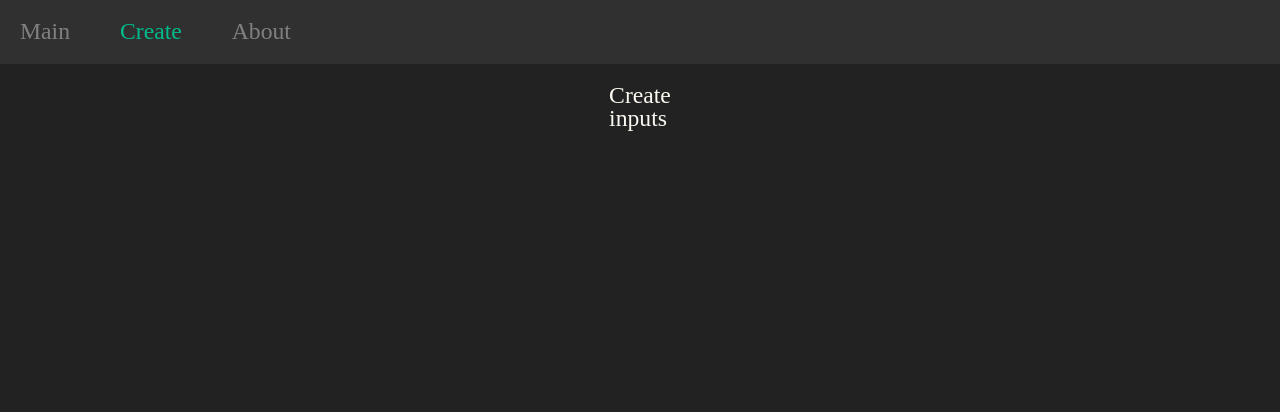
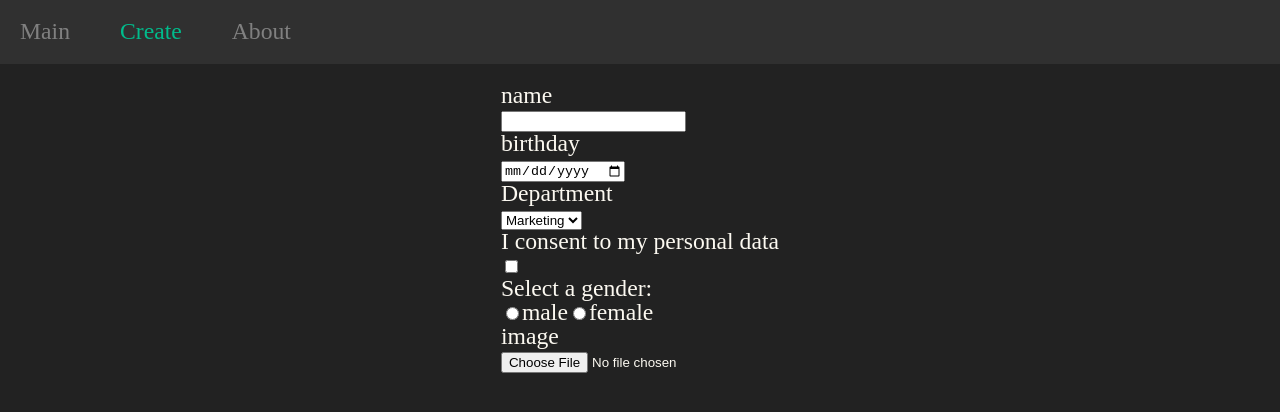
Before and after one commit to maxmabius/rss-react, a React (Vite) app in the folder react-components/: page /create in a window 1280 px wide. Shown: the top 412 px of the page. Built offline with nearby package versions, Linux system fonts and the light colour scheme.

Commit message:
feat: add inputs

```diff
--- /dev/null
+++ b/react-components/src/components/file/index.tsx
@@ -0,0 +1,16 @@
+import * as React from 'react';
+import './index.css';
+
+interface Props {
+  label: string;
+  children?: React.ReactNode;
+}
+
+export default function File(props: Props) {
+  return (
+    <div>
+      <div>{props.label}</div>
+      <input type="file" />
+    </div>
+  );
+}
--- /dev/null
+++ b/react-components/src/components/input/index.tsx
@@ -0,0 +1,16 @@
+import React from 'react';
+import './index.css';
+
+interface Props {
+  label: string;
+  type?: 'text' | 'date' | 'checkbox' | 'checkbox';
+}
+
+export default function Input({ label, type = 'text' }: Props) {
+  return (
+    <div>
+      <div>{label}</div>
+      <input type={type} />
+    </div>
+  );
+}
--- /dev/null
+++ b/react-components/src/components/radio-group/index.tsx
@@ -0,0 +1,30 @@
+import * as React from 'react';
+import './index.css';
+
+interface TypeOption {
+  name: string;
+  value: string;
+}
+
+interface Props {
+  legend: string;
+  radioGroupOptions: Array<TypeOption>;
+}
+
+export default function RadioGroup({ legend, radioGroupOptions }: Props) {
+  return (
+    <fieldset>
+      <legend>{legend}</legend>
+      <React.Fragment>
+        {radioGroupOptions.map((option) => {
+          return (
+            <span key={option.value}>
+              <input value={option.value} name={option.name} type="radio" />
+              <label htmlFor={option.value}>{option.value}</label>
+            </span>
+          );
+        })}
+      </React.Fragment>
+    </fieldset>
+  );
+}
--- /dev/null
+++ b/react-components/src/components/select/index.tsx
@@ -0,0 +1,16 @@
+import * as React from 'react';
+import './index.css';
+
+interface Props {
+  label: string;
+  children?: React.ReactNode;
+}
+
+export default function Select(props: Props) {
+  return (
+    <div>
+      <div>{props.label}</div>
+      <select>{props.children}</select>
+    </div>
+  );
+}
--- a/react-components/src/pages/create-form/index.tsx
+++ b/react-components/src/pages/create-form/index.tsx
@@ -1,13 +1,63 @@
 import * as React from 'react';
-import reactLogo from '../../assets/react.svg';
+
+import Select from '../../components/select';
+import Input from '../../components/input';
+import RadioGroup from '../../components/radio-group';
+import File from '../../components/file';
 
 import './index.css';
 
-export default function About() {
-  return (
-    <div>
-      <h2>Create</h2>
-      <div>inputs</div>
-    </div>
-  );
+interface Props {
+  children?: React.ReactNode;
 }
+
+interface State {
+  isSubmitting: boolean;
+}
+
+export default class CreateForm extends React.Component<Props, State> {
+  constructor(props: Props) {
+    super(props);
+
+    this.state = {
+      isSubmitting: false,
+    };
+
+    this.handleSubmit = this.handleSubmit.bind(this);
+  }
+
+  handleSubmit(event: React.FormEvent<HTMLFormElement>) {
+    event.preventDefault();
+    this.setState({
+      ...this.state,
+      isSubmitting: true,
+    });
+  }
+
+  render() {
+    const radioGroupOptions = [
+      {
+        name: 'gender',
+        value: 'male',
+      },
+      {
+        name: 'gender',
+        value: 'female',
+      },
+    ];
+    return (
+      <form className="create__form" onSubmit={this.handleSubmit}>
+        <Input label="name" />
+        <Input label="birthday" type="date" />
+        <Select label="Department">
+          <option value="marketing">Marketing</option>
+          <option value="support">Support</option>
+          <option value="services">Services</option>
+        </Select>
+        <Input label="I consent to my personal data" type="checkbox" />
+        <RadioGroup radioGroupOptions={radioGroupOptions} legend="Select a gender:" />
+        <File label="image" />
+      </form>
+    );
+  }
+}
```
Also changed, not shown: react-components/src/components/file/index.css (added), react-components/src/components/input/index.css (added), react-components/src/components/radio-group/index.css (added), react-components/src/components/select/index.css (added).
